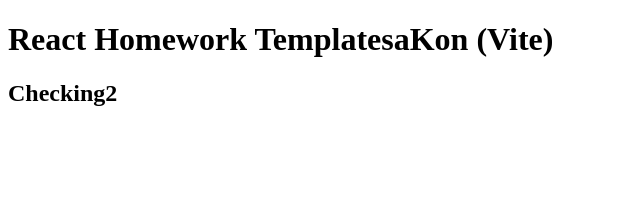
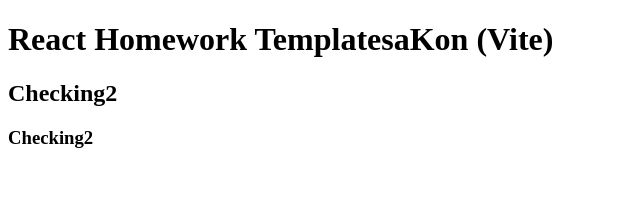
Before and after one commit to KonradKinok/goit-react-hw-02-feedback, a React (Vite) app: page / in a window 1280 px wide. Shown: the top 217 px of the page, without its empty margins (0-640 px from the left). Built offline with nearby package versions, Linux system fonts and the light colour scheme.

Commit message:
Update App.jsx

```diff
--- a/src/components/App.jsx
+++ b/src/components/App.jsx
@@ -3,6 +3,7 @@
     <>
       <h1>React Homework TemplatesaKon (Vite)</h1>
       <h2>Checking2</h2>
+      <h3>Checking2</h3>
     </>
   );
 }
```
